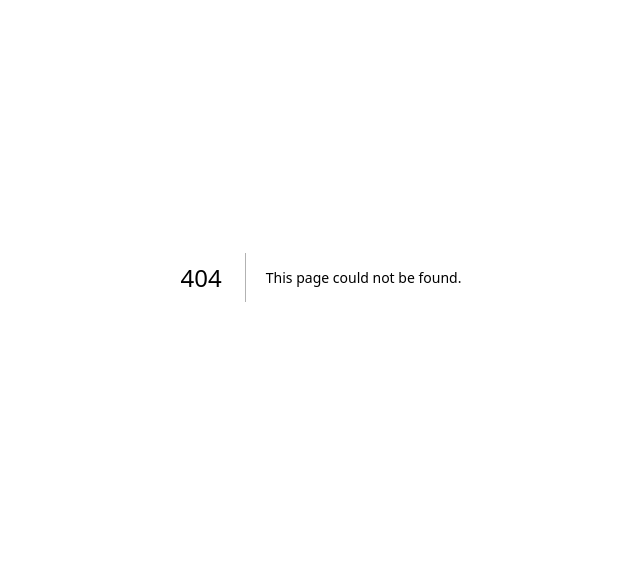
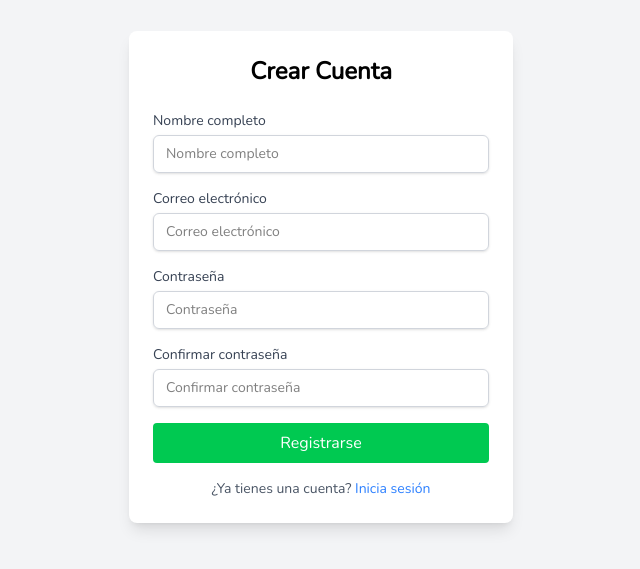
Before and after one commit to jmenafonseca28/AdminFinance, a Next.js app: page /pages/register in a window 1280 px wide. Before the commit this address had no page. Shown: the part 123-692 px from the top of the page, without its empty margins (319-959 px from the left). Built offline with nearby package versions, Linux system fonts and the light colour scheme; no server answers; what @midudev/tailwind-animations would draw is missing.

Commit message:
feat(auth): add user registration feature
- Add new REGISTER route constant
- Create register function in AuthService
- Implement registration page with form validation
- Add error handling for auth API errors
- Update middleware to handle register route redirects

```diff
--- a/src/app/constants/Routes.ts
+++ b/src/app/constants/Routes.ts
@@ -1,6 +1,7 @@
 const defRoute = "/pages";
 export const Routes = {
     LOGIN: `${defRoute}/login`,
+    REGISTER: `${defRoute}/register`,
     HOME: `${defRoute}/home`,
     PROFILE: `${defRoute}/profile`
 }
--- /dev/null
+++ b/src/app/errors/ErrorApiCodes.enum.ts
@@ -0,0 +1,14 @@
+//Codigos de error de la API de autenticación https://supabase.com/docs/guides/auth/debugging/error-codes#auth-error-codes-table
+export enum ErrorApiCodes {
+    email_address_invalid = "El email es inválido",
+    email_address_not_authorized = "El email no está autorizado",
+    email_exists = "El email ya existe",
+    email_not_confirmed = "El email no ha sido confirmado",
+    email_provider_disabled = "El proveedor de email está deshabilitado",
+    invalid_credentials = "Credenciales inválidas",
+    user_not_found = "Usuario no encontrado",
+    user_already_exists = "El usuario ya existe",
+    user_banned = "Usuario baneado",
+    weak_password = "Contraseña débil",
+    phone_exists = "El teléfono ya existe"
+}
--- /dev/null
+++ b/src/app/errors/ErrorHandling.ts
@@ -0,0 +1,5 @@
+import { ErrorApiCodes } from "./ErrorApiCodes.enum";
+
+export function getErrorMessage(code: string): string {
+    return ErrorApiCodes[code as keyof typeof ErrorApiCodes] || "Error desconocido";
+}
--- a/src/app/pages/login/page.tsx
+++ b/src/app/pages/login/page.tsx
@@ -72,6 +72,15 @@ export default function Login() {
                             Entrar
                         </button>
                     </form>
+                    <p className="text-center mt-4">
+                        ¿No tienes una cuenta?{' '}
+                        <a
+                            href="/pages/register"
+                            className="text-blue-500 hover:underline"
+                        >
+                            Regístrate aquí
+                        </a>
+                    </p>
                 </div>
             </div>
             <Loader showId='loginLoader' text='Iniciando sesión' />
--- /dev/null
+++ b/src/app/pages/register/page.tsx
@@ -0,0 +1,119 @@
+"use client"
+
+import { useRouter } from "next/navigation";
+import type React from "react";
+import { useState } from "react";
+import InputLabel from "../../components/InputLabel";
+import { register } from "@/app/services/AuthService";
+import Loader from "@/app/components/Loader";
+import { LoaderEvent } from "@/app/custom/LoaderEvent";
+import toast, { Toaster } from "react-hot-toast";
+import Link from "next/link";
+import { AuthApiError, AuthError, isAuthApiError } from "@supabase/supabase-js";
+
+export default function Register() {
+  const [name, setName] = useState("")
+  const [email, setEmail] = useState("")
+  const [password, setPassword] = useState("")
+  const [confirmPassword, setConfirmPassword] = useState("")
+  const router = useRouter()
+
+  const handleSubmit = async (e: React.FormEvent) => {
+    e.preventDefault()
+
+    if (password !== confirmPassword) {
+      toast.error("Las contraseñas no coinciden")
+      return
+    }
+
+    if (password.length < 6) {
+      toast.error("La contraseña debe tener al menos 6 caracteres")
+      return
+    }
+
+    const loaderEvent = LoaderEvent("registerLoader")
+    document.dispatchEvent(loaderEvent)
+    const loaderEventQuit = LoaderEvent("registerLoader", true)
+
+    const user = {
+      name,
+      email,
+      password,
+    }
+
+    try {
+      await toast.promise(register(user), {
+        loading: "Creando cuenta...",
+        success: <b>¡Cuenta creada exitosamente!</b>,
+        error: <b>No se pudo crear la cuenta</b>,
+      })
+      document.dispatchEvent(loaderEventQuit)
+      router.push("/pages/login")
+    } catch (error: AuthError | any) {
+      if (isAuthApiError(error)) {
+        toast.error(`Error: ${error.message} (Código: ${error.code})`)
+      }
+      document.dispatchEvent(loaderEventQuit)
+      toast.error(error.message ?? "Hubo un error al crear la cuenta, pruebe más tarde")
+    }
+  }
+
+  return (
+    <div className="min-h-screen flex items-center justify-center bg-gray-100 dark:bg-gray-700">
+      <div className="bg-white dark:bg-gray-600 shadow-lg rounded-lg max-w-sm w-full">
+        <div className="p-6 text-black dark:text-white">
+          <h1 className="text-2xl font-bold text-center mb-6">Crear Cuenta</h1>
+          <form onSubmit={handleSubmit}>
+            <InputLabel
+              inputId="name"
+              inputPlaceHolder="Nombre completo"
+              textLabel="Nombre completo"
+              typeInput="text"
+              onchange={(e) => setName(e.target.value)}
+            />
+            <InputLabel
+              inputId="email"
+              inputPlaceHolder="Correo electrónico"
+              textLabel="Correo electrónico"
+              typeInput="email"
+              onchange={(e) => setEmail(e.target.value)}
+            />
+            <InputLabel
+              inputId="password"
+              inputPlaceHolder="Contraseña"
+              textLabel="Contraseña"
+              typeInput="password"
+              onchange={(e) => setPassword(e.target.value)}
+            />
+            <InputLabel
+              inputId="confirmPassword"
+              inputPlaceHolder="Confirmar contraseña"
+              textLabel="Confirmar contraseña"
+              typeInput="password"
+              onchange={(e) => setConfirmPassword(e.target.value)}
+            />
+            <button
+              type="submit"
+              className="bg-green-500 text-white w-full py-2 rounded hover:bg-green-600 transition mb-4"
+            >
+              Registrarse
+            </button>
+          </form>
+          <div className="text-center">
+            <p className="text-sm text-gray-600 dark:text-gray-300">
+              ¿Ya tienes una cuenta?{" "}
+              <Link
+                href="/pages/login"
+                className="text-blue-500 hover:text-blue-600 dark:text-blue-400 dark:hover:text-blue-300 font-medium"
+              >
+                Inicia sesión
+              </Link>
+            </p>
+          </div>
+        </div>
+      </div>
+      <Loader showId="registerLoader" text="Creando cuenta..." />
+      <Toaster />
+    </div>
+  )
+}
--- a/src/app/services/AuthService.ts
+++ b/src/app/services/AuthService.ts
@@ -18,3 +18,12 @@ export async function logout() {
         return;
     }
 }
+
+export async function register(user: UserLogin) {
+    const { email, password } = user;
+    const { data, error } = await supabase.auth.signUp({ email, password });
+
+    if (error) throw error;
+
+    return data;
+}
--- a/src/utils/supabase/middleware.ts
+++ b/src/utils/supabase/middleware.ts
@@ -21,7 +21,7 @@ export async function updateSession(request: NextRequest) {
         return NextResponse.redirect(new URL(Routes.LOGIN, request.url));
     }
 
-    if (user && (pathname === Routes.LOGIN || pathname === '/')) {
+    if (user && (pathname === Routes.LOGIN || pathname === '/' || pathname === Routes.REGISTER)) {
         return NextResponse.redirect(new URL(Routes.HOME, request.url));
     }
 
```
